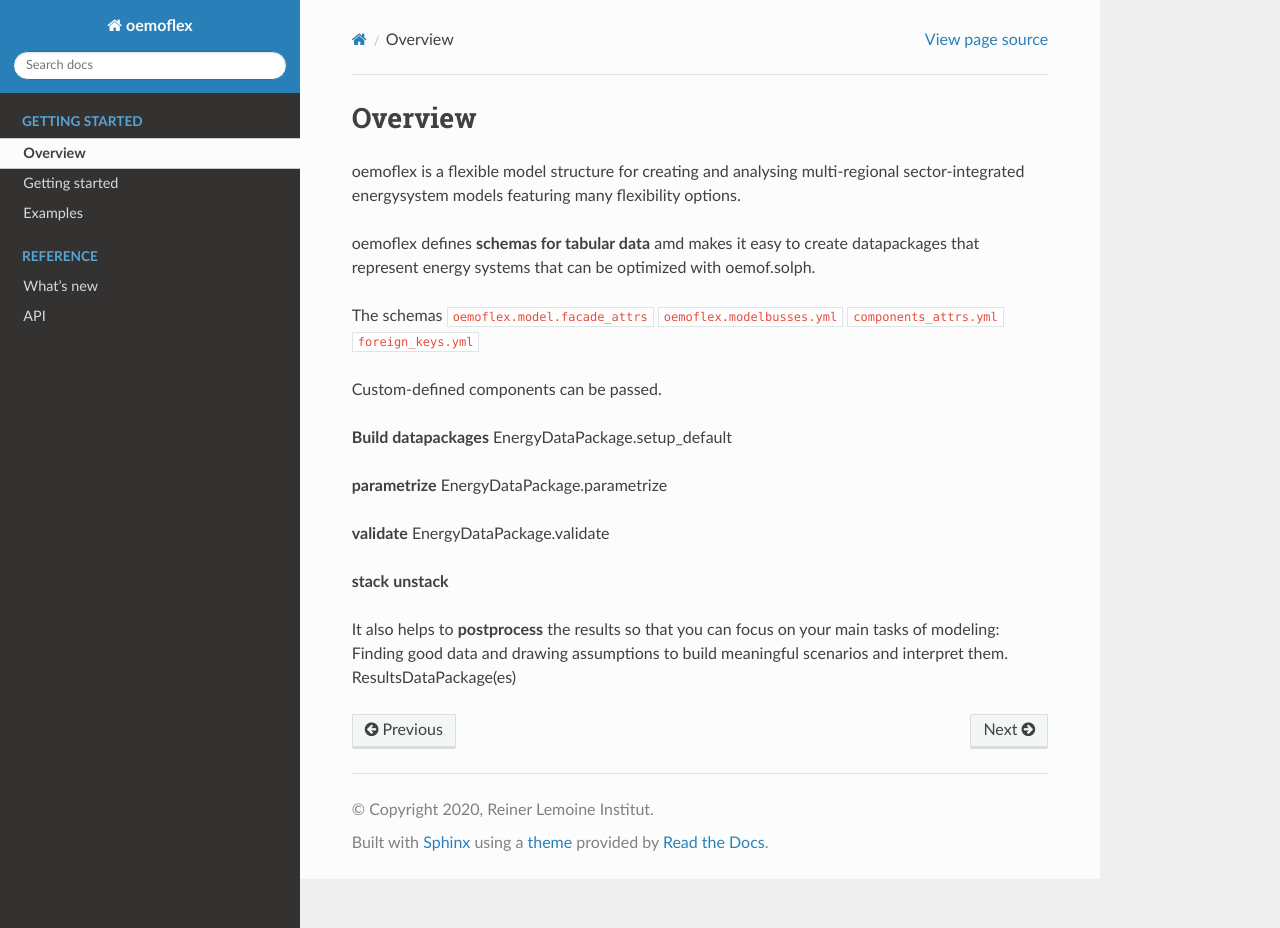
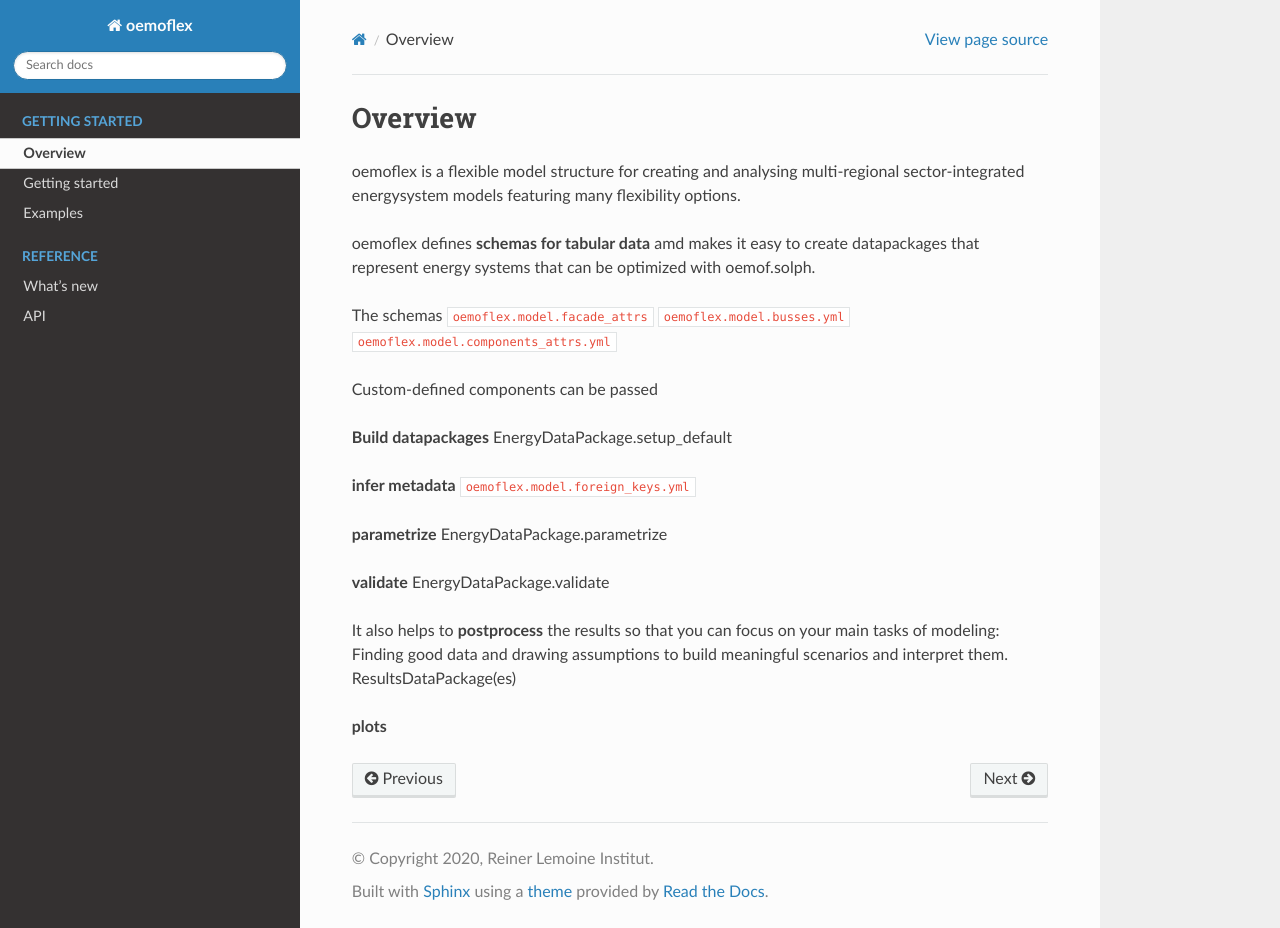
Before and after one commit to rl-institut/oemoflex, a Sphinx documentation site: the page built from docs/overview.rst, in a window 1280 px wide and 928 px high. Built offline with Sphinx 7.4.7 and the Read the Docs theme 2.0.0, drawn with Linux system fonts in a browser that asks for light colours.

Commit message:
Update sketch overview

```diff
--- a/docs/overview.rst
+++ b/docs/overview.rst
@@ -11,20 +11,22 @@ oemoflex defines **schemas for tabular data** amd makes it easy to create datapa
 energy systems that can be optimized with oemof.solph.
 
 The schemas :file:`oemoflex.model.facade_attrs`
-:file:`oemoflex.modelbusses.yml`
-:file:`components_attrs.yml`
-:file:`foreign_keys.yml`
+:file:`oemoflex.model.busses.yml`
+:file:`oemoflex.model.components_attrs.yml`
 
-Custom-defined components can be passed.
+Custom-defined components can be passed
 
 **Build datapackages** EnergyDataPackage.setup_default
+
+**infer metadata**
+:file:`oemoflex.model.foreign_keys.yml`
 
 **parametrize** EnergyDataPackage.parametrize
 
 **validate** EnergyDataPackage.validate
 
-**stack** **unstack**
-
 It also helps to **postprocess** the results so that you can focus on your main tasks
 of modeling: Finding good data and drawing assumptions to build meaningful scenarios and interpret
 them. ResultsDataPackage(es)
+
+**plots**
```
